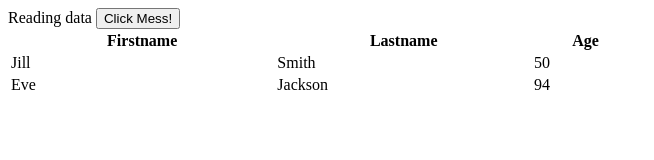
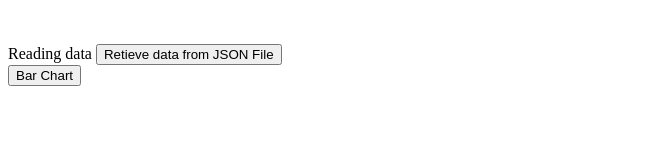
Before and after one commit to buthra/JavaScriptDemo, a plain HTML site: page D1/Example/index.html in a window 1280 px wide. Shown: the whole page, without its empty margins (0-654 px from the left). Drawn offline with nearby package versions, Linux system fonts and the light colour scheme.

Commit message:
layout changes

```diff
--- a/D1/Example/index.html
+++ b/D1/Example/index.html
@@ -6,28 +6,14 @@
 <title>Page Title</title>
 </head>
 <body>
+<br><br>
+
 <div>Reading data
-<button type="button" onclick="myFunction(1,2)">Click Mess!</button>
+<button type="button">Retieve data from JSON File </button>
 
 </div>
 <div>
-<table style="width:50%">
-  <tr>
-    <th>Firstname</th>
-    <th>Lastname</th>
-    <th>Age</th>
-  </tr>
-  <tr>
-    <td>Jill</td>
-    <td>Smith</td>
-    <td>50</td>
-  </tr>
-  <tr>
-    <td>Eve</td>
-    <td>Jackson</td>
-    <td>94</td>
-  </tr>
-</table>
+<button type="button" > Bar Chart </button>
 </div>
 </body>
 </html>
```
